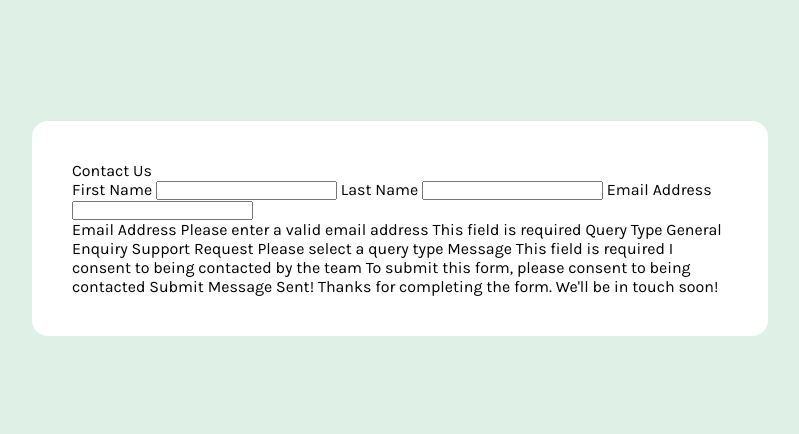
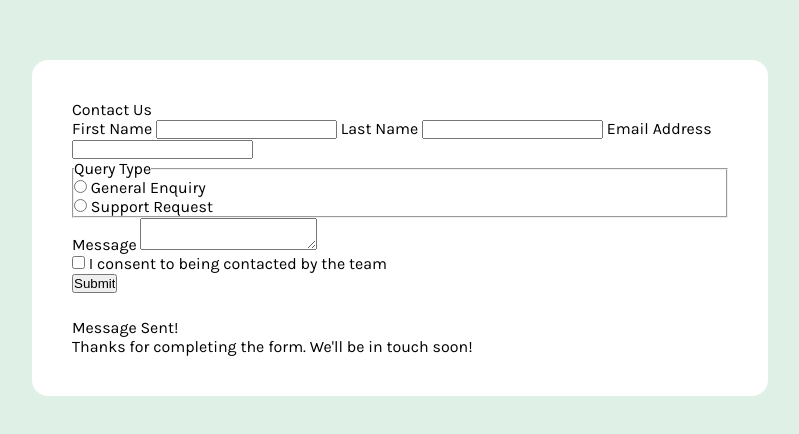
Before and after one commit to marjsky/contact-form-main, a plain HTML site: page index.html in a window 1280 px wide. Shown: the part 172-606 px from the top of the page, without its empty margins (240-1039 px from the left). Drawn offline with Linux system fonts and the light colour scheme.

Commit message:
complete HTML structure of form element

```diff
--- a/index.html
+++ b/index.html
@@ -19,33 +19,47 @@
     <form action="submit">
       <label for="firstName">First Name</label>
       <input type="text" id="firstName" required>
+      <!-- This field is required -->
       <label for="lastName">Last Name</label>
       <input type="text" id="lastName" required>
+      <!-- This field is required -->
       <label for="email">Email Address</label>
       <input type="email" name="email" id="email">
+      <!-- Please enter a valid email address -->
 
+      <fieldset>
+        <legend>Query Type</legend>
+        <div>
+          <input type="radio" id="general-enquiry" name="query" value="General Enquiry" required>
+          <label for="general-enquiry">General Enquiry</label>
+        </div>
+        <div>
+          <input type="radio" id="support-request" name="query" value="Support Request" required>
+          <label for="support-request">Support Request</label>
+        </div>
+        <!-- Please select a query type -->
+      </fieldset>
 
+      <label for="message">Message</label>
+      <textarea name="message" id="message" required></textarea>
+      <!-- This field is required -->
+
+      <div class="consent">
+        <input type="checkbox" name="consent" id="consent">
+        <label for="consent">I consent to being contacted by the team</label>
+        <!-- To submit this form, please consent to being contacted -->
+      </div>
+
+      <input type="submit" value="Submit">
     </form>
 
-    Email Address
-    Please enter a valid email address
-    This field is required
-
-    Query Type
-    General Enquiry
-    Support Request
-    Please select a query type
-
-    Message
-    This field is required
-
-    I consent to being contacted by the team
-    To submit this form, please consent to being contacted
-
-    Submit
-
-    Message Sent!
-    Thanks for completing the form. We'll be in touch soon!
+    <div class="sent">
+      <div class="checked-icon">
+        <img src="/assets/images/icon-success-check.svg" alt="success-checked">
+        <p>Message Sent!</p>
+      </div>
+      <p>Thanks for completing the form. We'll be in touch soon!</p>
+    </div>
   </div>
 
 </body>
```
